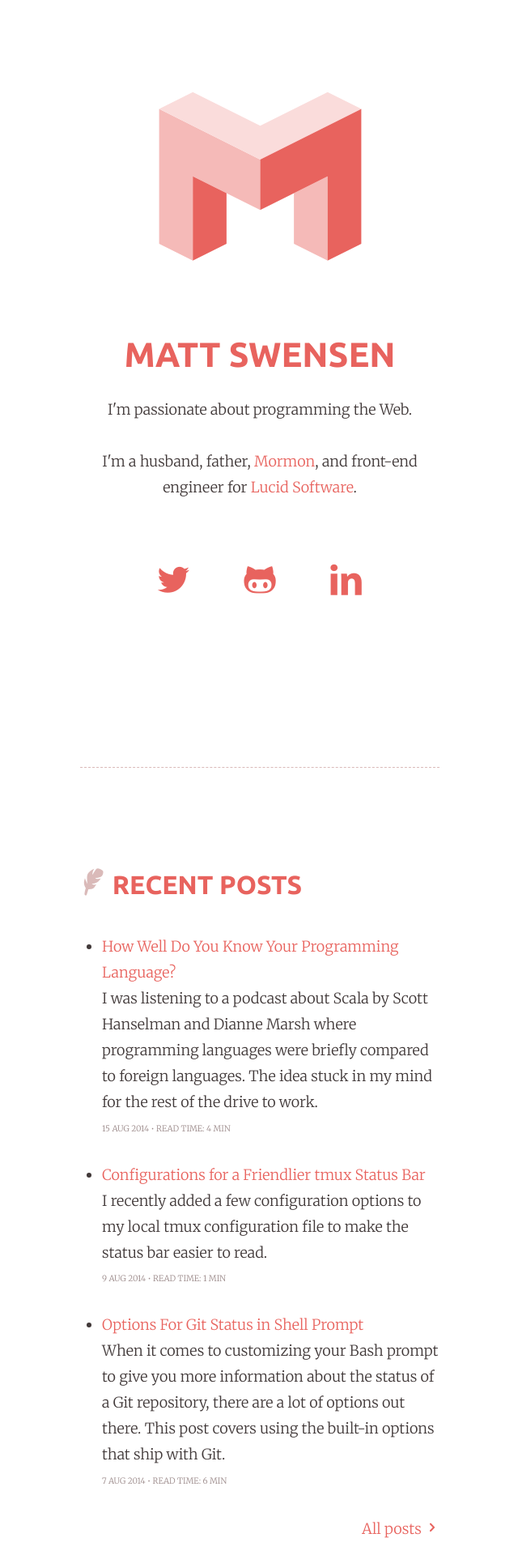
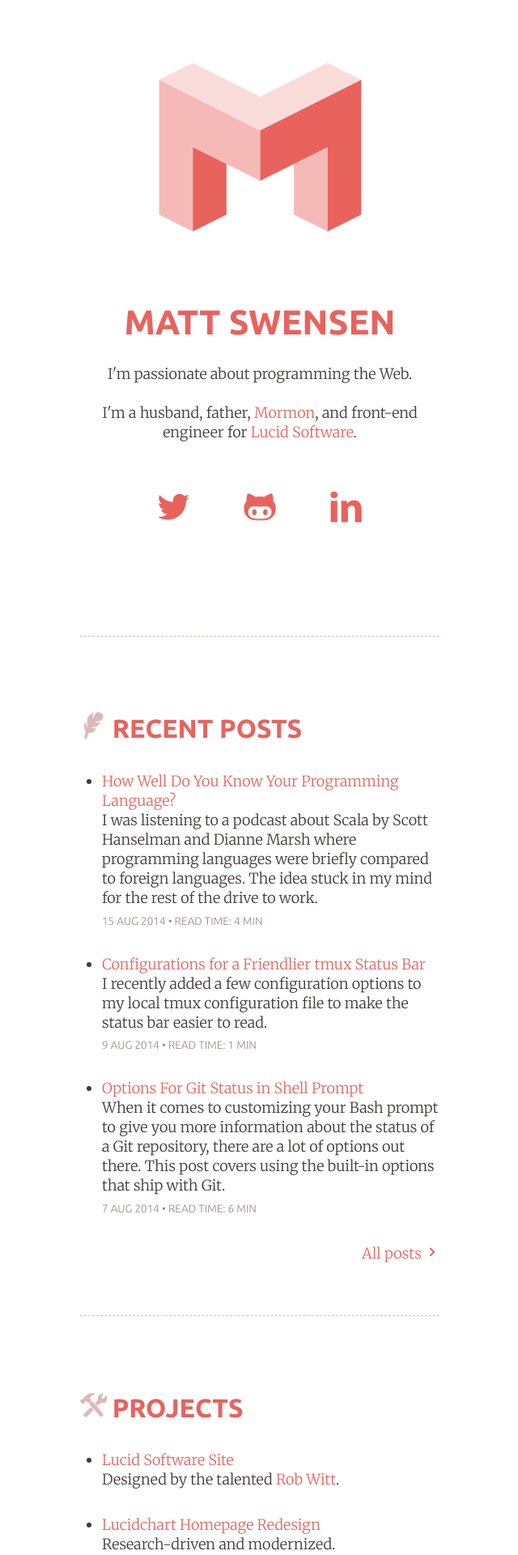
Before and after one commit to mjswensen/mjswensen.com, a Jekyll site: the page built from index.html, in a window 1280 px wide. Shown: the top 1920 px of the page at 81% size, without its empty margins (319-959 px from the left). Built offline with Jekyll 4.4.1, drawn with Linux system fonts in a browser that asks for light colours; Markdown is read by kramdown in place of the engine named in the settings.

Commit message:
Updating vertical rhythm and metadata text styling.

```diff
--- a/_sass/_base.sass
+++ b/_sass/_base.sass
@@ -6,7 +6,6 @@ html, body
 
 section
   position: relative
-  margin: 2rem 0 7rem
   padding: 1rem
   @media screen and (max-width: $content-width-thin)
     margin: 1rem 0
@@ -86,7 +85,7 @@ hr
   border: none
   border-bottom: 1px dashed $light
   @media screen and (max-width: $content-width-thin)
-    margin: 2rem 1rem
+    margin: (rhythm() * 2) 1rem
 
 iframe
   width: 100%
--- a/_sass/_footer.sass
+++ b/_sass/_footer.sass
@@ -1,7 +1,7 @@
 footer
   background-color: $dark
   color: $medium
-  padding: 3rem 1rem 2rem
+  padding: (rhythm() * 3) 1rem
   text-align: center
   @include fz(0)
   a
--- a/_sass/_home.sass
+++ b/_sass/_home.sass
@@ -68,5 +68,6 @@
 
 .presentations
   @include entityList
+  margin-bottom: (rhythm() * 3)
   .metadata
     @include metadata
--- a/_sass/_mixins.sass
+++ b/_sass/_mixins.sass
@@ -13,7 +13,7 @@
 // Vertical rhythm
 
 @function rhythm($inRems: true)
-  $rhythm: proportion(3)
+  $rhythm: proportion(2)
   @if $inRems
     @return (1rem * $rhythm)
   @else
@@ -55,9 +55,10 @@
 // Commonly used sets of styles
 
 @mixin metadata
-  @include fz(-1)
+  @include fz(0)
   text-transform: uppercase
   color: $medium
+  @include sans
 
 @mixin entityList
   li
--- a/_sass/_post.sass
+++ b/_sass/_post.sass
@@ -2,7 +2,7 @@ article
   @media screen and (max-width: $content-width-medium)
     padding: 1rem
   header
-    margin-top: 5rem
+    margin-top: (rhythm() * 3)
     @media screen and (max-width: $content-width-thin)
       margin-top: 0
   .metadata
@@ -42,7 +42,7 @@ article
 
 .prev-next-posts
   @include cf
-  margin-bottom: 5rem
+  margin-bottom: (rhythm() * 3)
   @media screen and (max-width: $content-width-medium)
     padding: 1rem
     margin-bottom: 3rem
```
